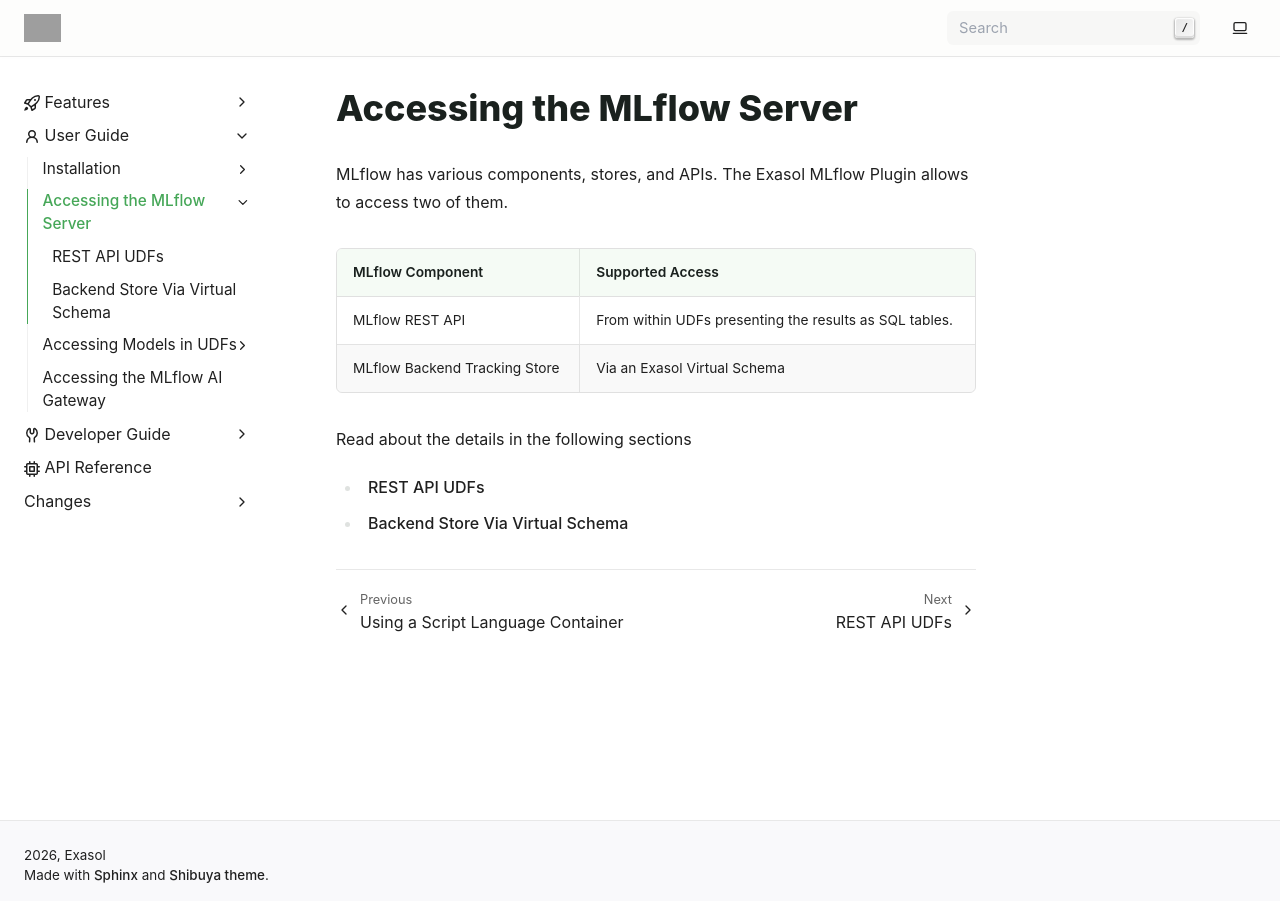
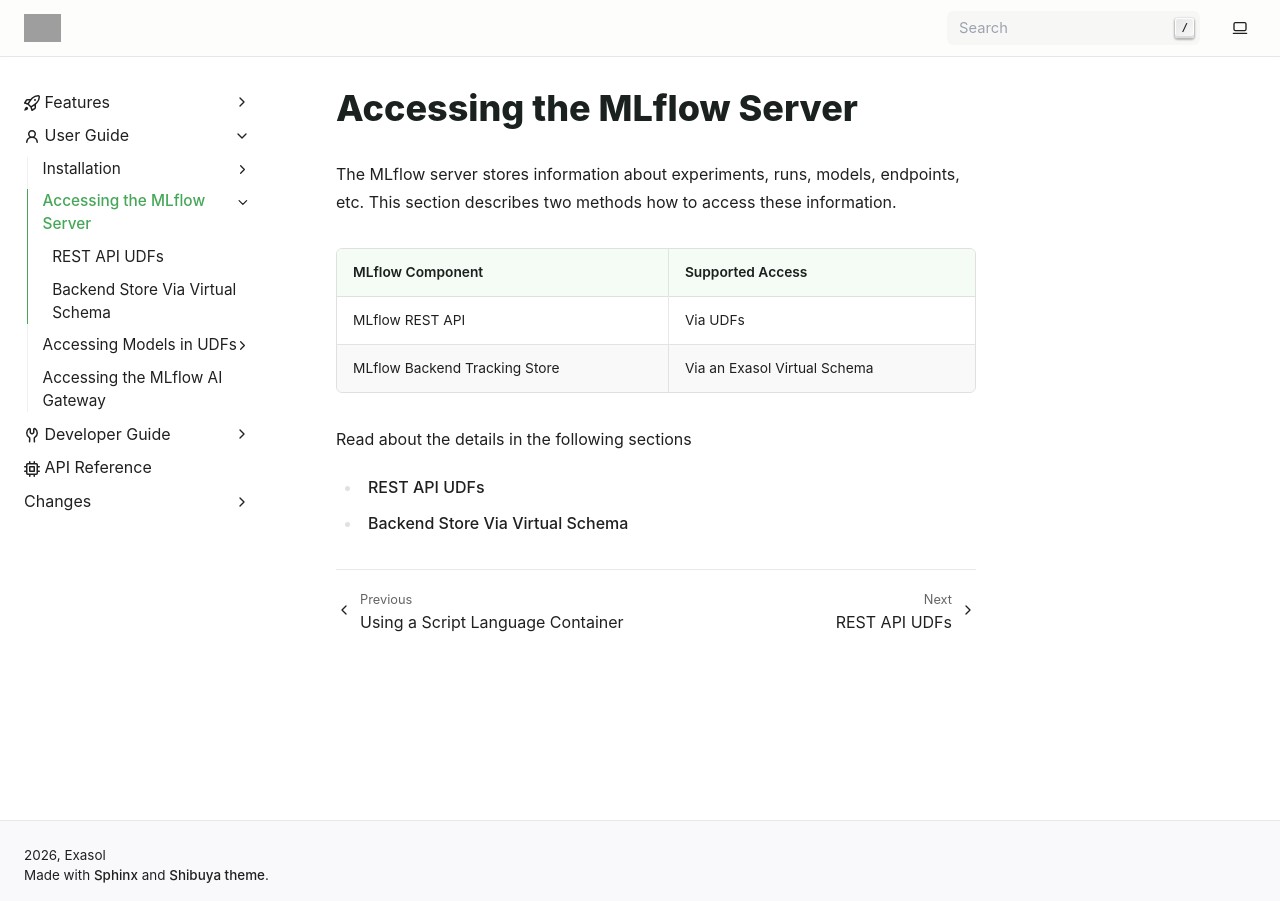
Before and after one commit to exasol/mlflow-plugin, a Sphinx documentation site: the page built from doc/user_guide/access_mlflow/access_mlflow.rst, in a window 1280 px wide. Built offline with Sphinx 7.4.7, drawn with Linux system fonts in a browser that asks for light colours; pages that are not in the unit, such as notebooks, are missing from menus; grey boxes are pictures that could not be loaded.

Commit message:
Apply suggestions from code review
Co-authored-by: Torsten Kilias <tkilias@users.noreply.github.com>

```diff
--- a/doc/user_guide/access_mlflow/access_mlflow.rst
+++ b/doc/user_guide/access_mlflow/access_mlflow.rst
@@ -1,8 +1,7 @@
 Accessing the MLflow Server
 ===========================
 
-MLflow has various components, stores, and APIs.  The Exasol MLflow Plugin
-allows to access two of them.
+The MLflow server stores information about experiments, runs, models, endpoints, etc. This section describes two methods how to access these information.
 
 .. list-table::
     :header-rows: 1
@@ -10,7 +9,7 @@
     * - MLflow Component
       - Supported Access
     * - MLflow REST API
-      - From within UDFs presenting the results as SQL tables.
+      - Via UDFs
     * - MLflow Backend Tracking Store
       - Via an Exasol Virtual Schema
 
--- a/doc/user_guide/installation/slc.rst
+++ b/doc/user_guide/installation/slc.rst
@@ -1,7 +1,7 @@
 Using a Script Language Container
 =================================
 
-Loading MLflow models in a UDF requires the installation of the Exasol MLflow
+Loading MLflow models in a UDF or using the REST API UDFs requires the installation of the Exasol MLflow
 Plugin and its dependencies into the Exasol Database.  This is done by
 creating a dedicated `Script Language Container (SLC)
 <https://github.com/exasol/script-languages-release>`_ for running the UDF.
```
